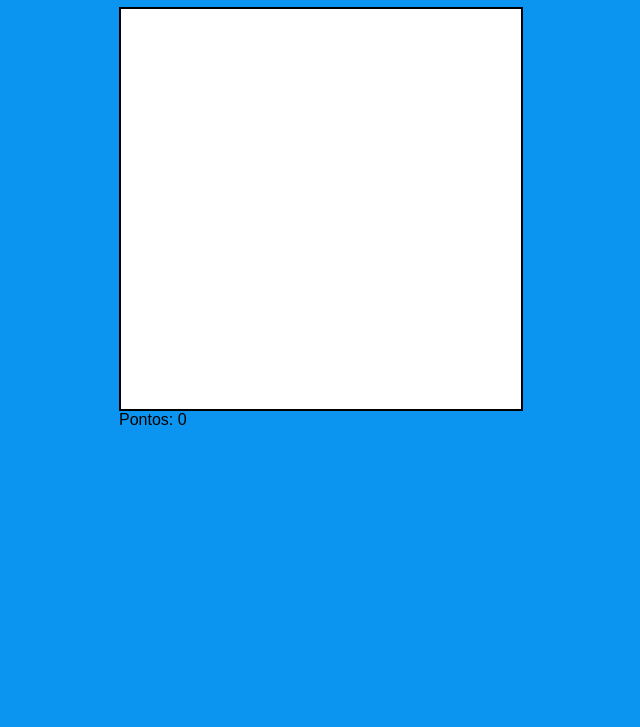
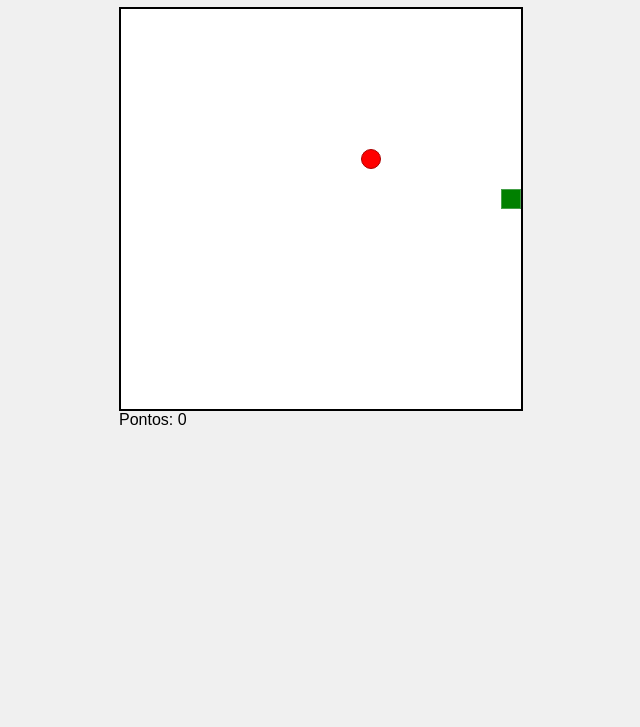
Before and after one commit to CarlosHenriqueBatistaFerreira/jogo-da-cobra, a plain HTML site: page index.html in a window 1280 px wide. Shown: the part 73-800 px from the top of the page, without its empty margins (319-959 px from the left). Drawn offline with Linux system fonts and the light colour scheme.

Commit message:
continuando trabalho

```diff
--- a/index.html
+++ b/index.html
@@ -3,16 +3,16 @@
 <head>
     <meta charset="UTF-8">
     <meta name="viewport" content="width=device-width, initial-scale=1.0">
-    <title>Jogo Da Cobrinha</title>
     <link rel="stylesheet" href="style.css">
     <script src="main.js" defer></script>
+    <title>Jogo Simples, cobrinha</title>
 </head>
 <body>
-    <div class="GameContainer">
+    <div class="gameConteiner">
         <h1>Jogo da Cobrinha</h1>
         <div class="game-board" id="game-board"></div>
         <div class="Pontos">Pontos: <span id="score">0</span></div>
+
     </div>
-
 </body>
 </html>
--- a/main.js
+++ b/main.js
@@ -1,17 +1,17 @@
-let cobra = [{x:10, y:10}];
+let cobra = [{x: 10, y: 10}];
 let comida = gerarComida();
 let direcao = 'DIREITA';
 let velocidade = 150;
 let pontos = 0;
 let intervalo;
 
-function iniciar(){
+function iniciar() {
     criarTabuleiro();
     document.addEventListener('keydown', mudarDirecao);
     intervalo = setInterval(moverCobra, velocidade);
 }
 
-function criarTabuleiro(){
+function criarTabuleiro() {
     const tabuleiro = document.getElementById('game-board');
     tabuleiro.innerHTML = '';
 
@@ -21,44 +21,45 @@ function criarTabuleiro(){
         elemento.style.gridColumnStart = segmento.x;
         elemento.classList.add('snake');
         tabuleiro.appendChild(elemento);
-    } );
+    });
+
     const elementoComida = document.createElement('div');
     elementoComida.style.gridRowStart = comida.y;
     elementoComida.style.gridColumnStart = comida.x;
     elementoComida.classList.add('food');
     tabuleiro.appendChild(elementoComida);
 }
-    function gerarComida(){
+
+function gerarComida() {
     let novaComida;
-        while (!novaComida || posicaoOcupada(novaComida))
-        {
+    while (!novaComida || posicaoOcupada(novaComida)) {
         novaComida = {
-            x:Math.floor(Math.random()*18)+2,
-            y:Math.floor(Math.random()*18)+2
+           x: Math.floor(Math.random() * 18) + 2,
+           y: Math.floor(Math.random() * 18) + 2
         };
     }
     return novaComida;
 }
 
-function posicaoOcupada(posicao){
-    return cobra.some(segmento=> segnmento.x === posicao.x && segmento.y===posicao.y);
+function posicaoOcupada(posicao) {
+    return cobra.some(segmento => segmento.x === posicao.x && segmento.y === posicao.y);
 }
 
-function mudarDirecao(event){
+function mudarDirecao(event) {
     const tecla = event.key;
-    if (tecla === "ArrowUp" && direcao !== 'BAIXO'){
-        direcao = 'CIMA'
-    } else if(tecla === 'ArrowDown' && direcao !== 'CIMA')
-    {
+    if (tecla === 'ArrowUp' && direcao !== 'BAIXO') {
+        direcao = 'CIMA';
+    } else if (tecla === 'ArrowDown' && direcao !== 'CIMA') {
         direcao = 'BAIXO';
-    } else if(tecla === 'ArrowLeft' && direcao !== 'DIREITA'){
+    } else if (tecla === 'ArrowLeft' && direcao !== 'DIREITA') {
         direcao = 'ESQUERDA';
-    } else if(tecla === 'AroowRight' && direcao !== 'ESQUERDA'){
+    } else if (tecla === 'ArrowRight' && direcao !== 'ESQUERDA') {
         direcao = 'DIREITA';
     }
 }
 
-function moverCobra (){
+//paramos aqui ---
+function moverCobra() {
     const cabeca = { ...cobra[0] };
 
     switch (direcao) {
@@ -84,7 +85,7 @@ function moverCobra (){
 
     cobra.unshift(cabeca);
 
-    if (cabeca.x === comida.x && cabeca.y === comida.y){
+    if (cabeca.x === comida.x && cabeca.y === comida.y) {
         pontos += 10;
         document.getElementById('score').textContent = `Pontos: ${pontos}`;
         comida = gerarComida();
@@ -93,17 +94,20 @@ function moverCobra (){
     }
 
     criarTabuleiro();
-
 }
 
 function verificarColisao(cabeca) {
-    if (cabeca.x < 1 || cabeca.x > 20 || cabeca.y < 1 || cabeca.y > 20){
+    if (cabeca.x < 1 || cabeca.x > 20 || cabeca.y < 1 || cabeca.y > 20) {
         return true;
     }
 
     for (let i = 1; i < cobra.length; i++) {
-        if (cobra[i].x === cabeca.x && cobra[i].y === cabeca.y){
+        if (cobra[i].x === cabeca.x && cobra[i].y === cabeca.y) {
             return true;
         }
     }
+  //paramos aqui
+    return false;
 }
+
+iniciar();
--- a/style.css
+++ b/style.css
@@ -1,10 +1,11 @@
 body{
-    background-color: #0b95f1;
-    font-family: arial,sans-serif;
+    background-color: #f0f0f0;
+    font-family: Arial, sans-serif;
     display: flex;
     justify-content: center;
     align-items: center;
     margin: 0;
+
 }
 
 .container{
@@ -12,7 +13,7 @@ body{
 }
 
 .game-board{
-    width: 400px;
+   width:  400px;
    height: 400px;
    border: 2px solid #000;
    display: grid;
@@ -20,21 +21,20 @@ body{
    grid-template-columns: repeat(20, 1fr);
    background-color: #fff;
 }
-
 .score{
     margin-top: 20px;
     font-size: 24px;
     font-weight: bold;
 }
-
+/* criamos os proximos elementos no javascript */
 .snake{
     background-color: green;
     border: 1px solid #45a049;
 }
 
-.food{
+/* radius para comida redonda */
+.food {
     background-color: red;
-    border: 1px solid #a000;
-    border-radius: 50px;
-    /*para deixar redondinho*/
+    border: 1px solid #a00;
+    border-radius: 50%; /* Para deixar redondinho */
 }
```
Lines whose indentation alone changed are shown as unchanged.
